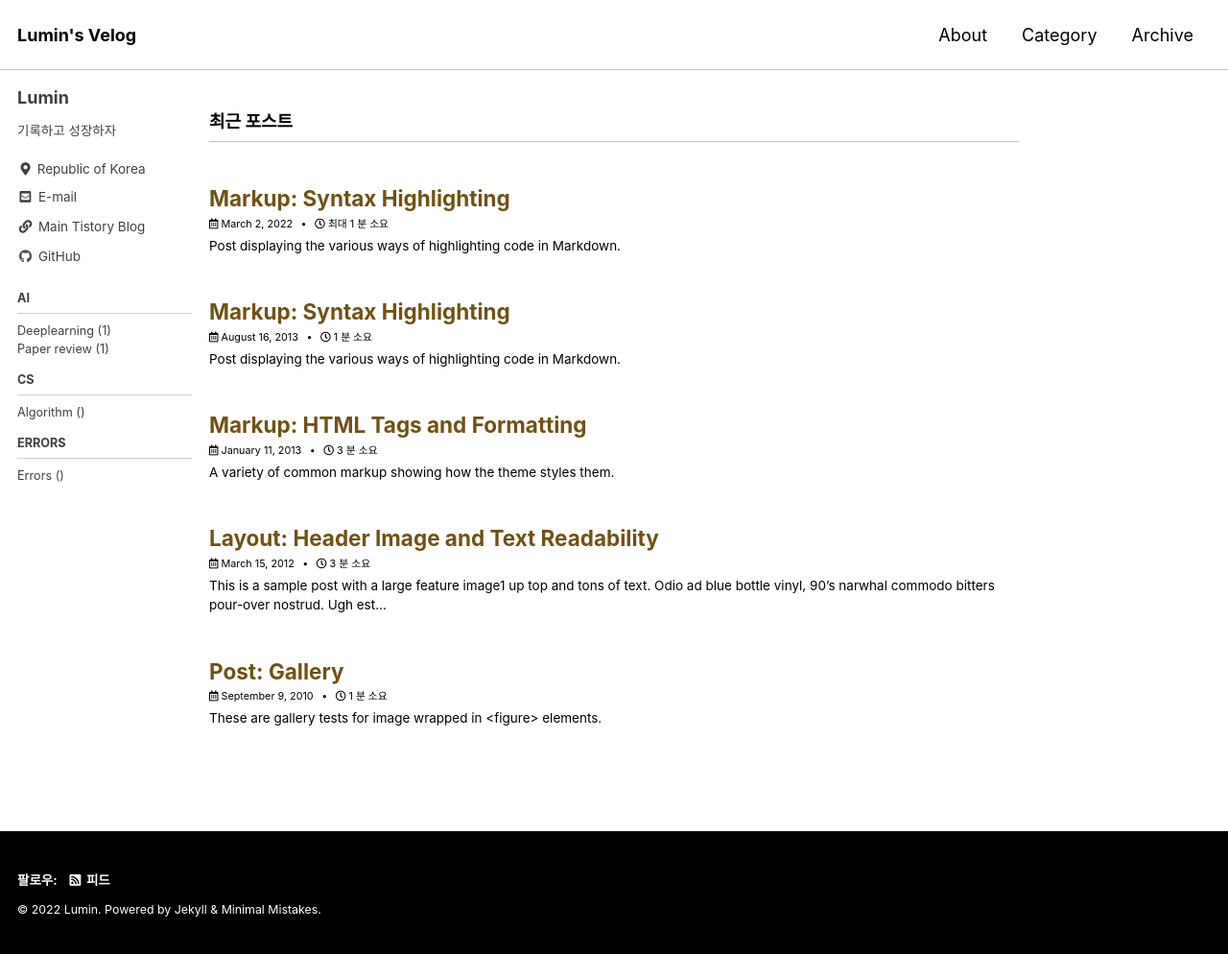
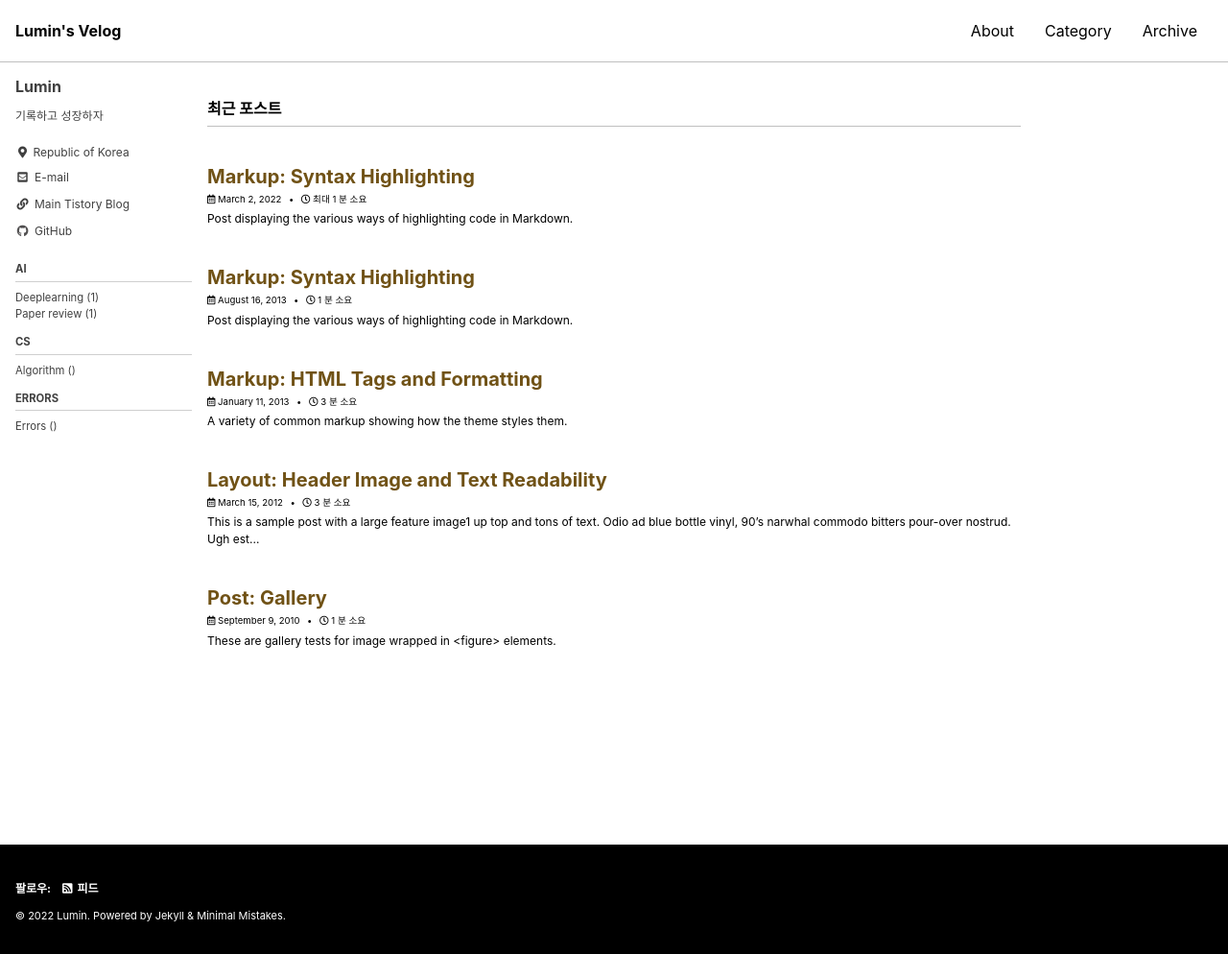
Before and after one commit to SeongMin2/SeongMin2.github.io, a Jekyll site: the page built from index.html, in a window 1280 px wide and 994 px high. Shown: the whole window at 96% size. Built offline with Jekyll 4.4.1, drawn with Linux system fonts in a browser that asks for light colours; cached includes are drawn as plain includes; the list of posts is cut into pages by our own code.

Commit message:
Modify font size

```diff
--- a/_sass/minimal-mistakes/_reset.scss
+++ b/_sass/minimal-mistakes/_reset.scss
@@ -11,15 +11,15 @@ html {
   font-size: 16px;
 
   @include breakpoint($medium) {
-    font-size: 18px;
+    font-size: 16px;
   }
 
   @include breakpoint($large) {
-    font-size: 18px;
+    font-size: 16px;
   }
 
   @include breakpoint($x-large) {
-    font-size: 18px;
+    font-size: 16px;
   }
 
   -webkit-text-size-adjust: 100%;
```
